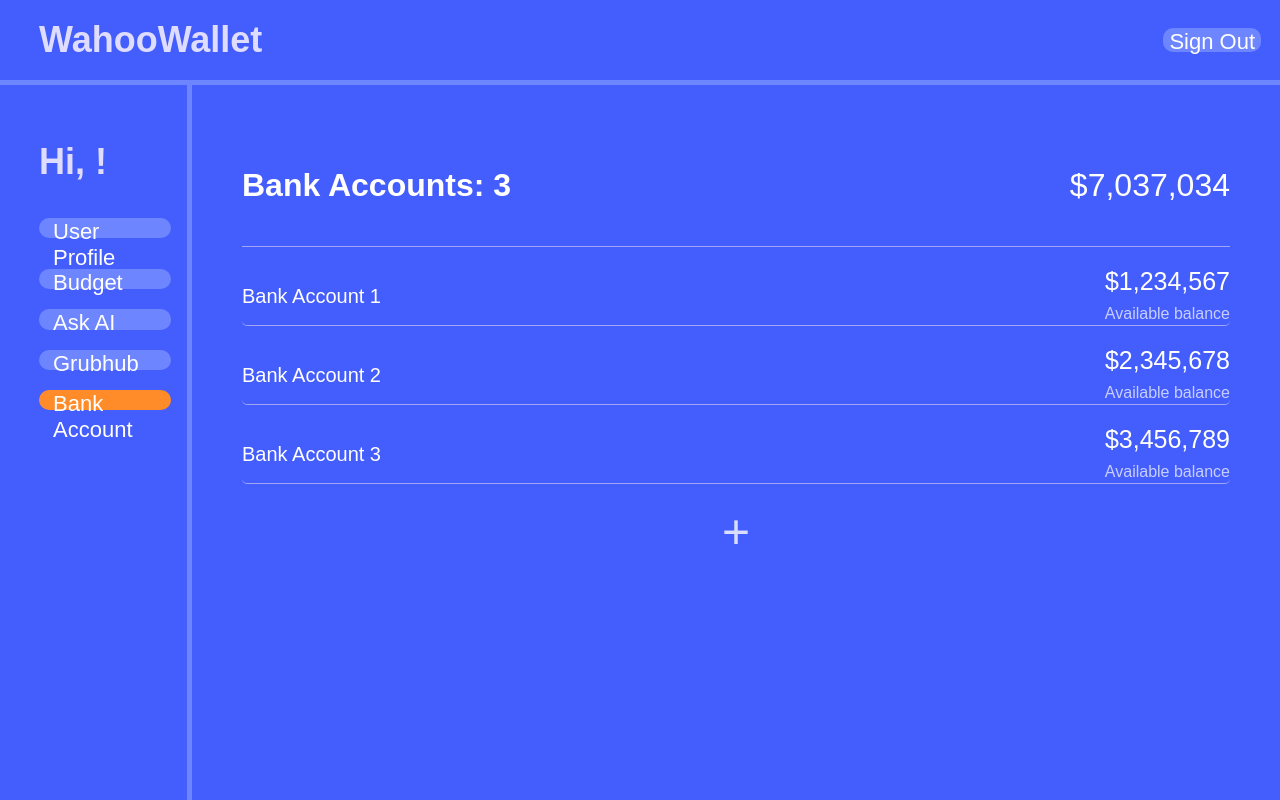
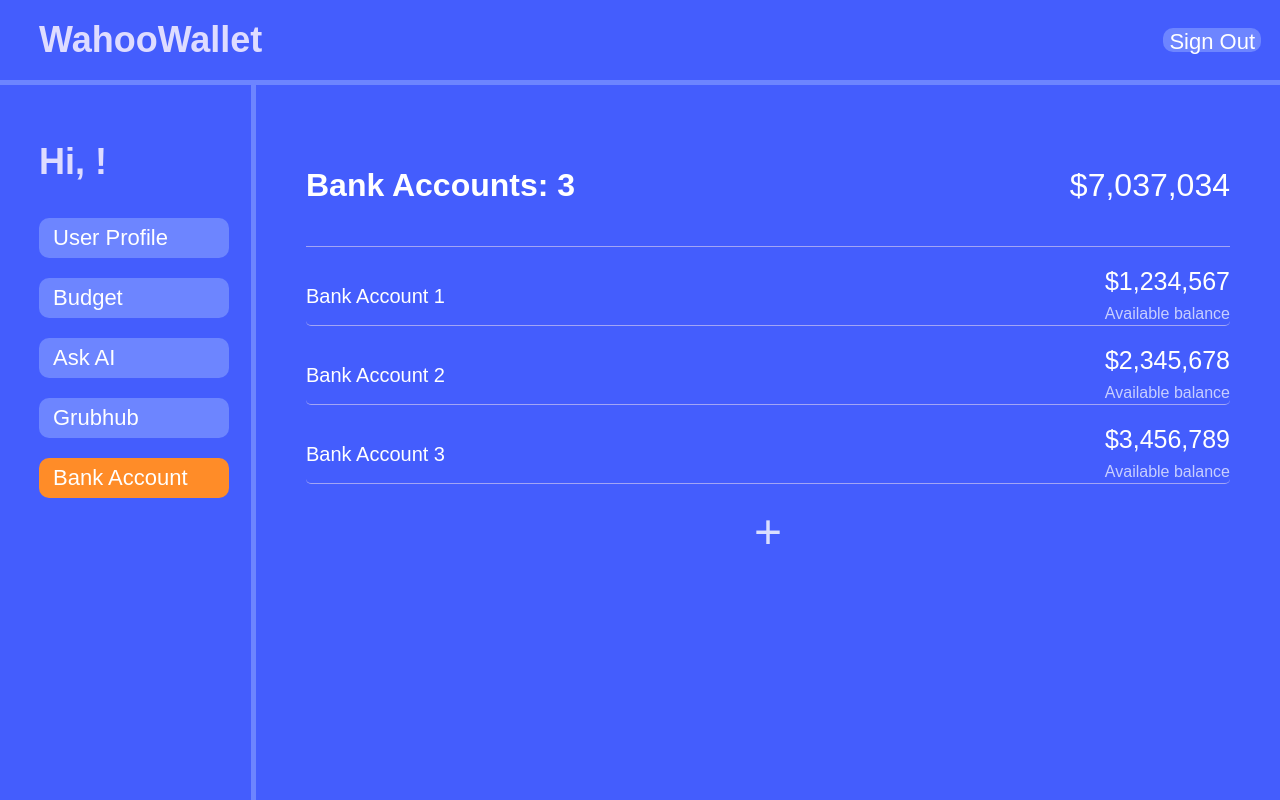
Before and after one commit to Project-Code-UVA/WahooWallet, a React (Vite) app in the folder wahoowallet-frontend/: page / in a window 1280 px wide. Built offline with nearby package versions, Linux system fonts and the light colour scheme.

Commit message:
Small style changes to CSS

```diff
--- a/wahoowallet-frontend/src/components/BankAccount/BankAccount.module.css
+++ b/wahoowallet-frontend/src/components/BankAccount/BankAccount.module.css
@@ -68,7 +68,7 @@ body {
 
 /* Sidebar */
 .sidebarContainer {
-    width: 15%;
+    width: 20%;
     height: 100%;
     background-color: #445DFD;
     padding: 20px;
@@ -87,12 +87,12 @@ body {
 }
 
 .sidebarTitle:first-of-type {
-    margin-top: 20px; /* Add extra spacing for the first button */
+    margin-top: 20px;
 }
 
 .sidebarTitle {
     width: 90%;
-    height: 3%;
+    height: 40px;
     flex-shrink: 0;
     margin-left: 19px;
     margin-bottom: 20px;
```
